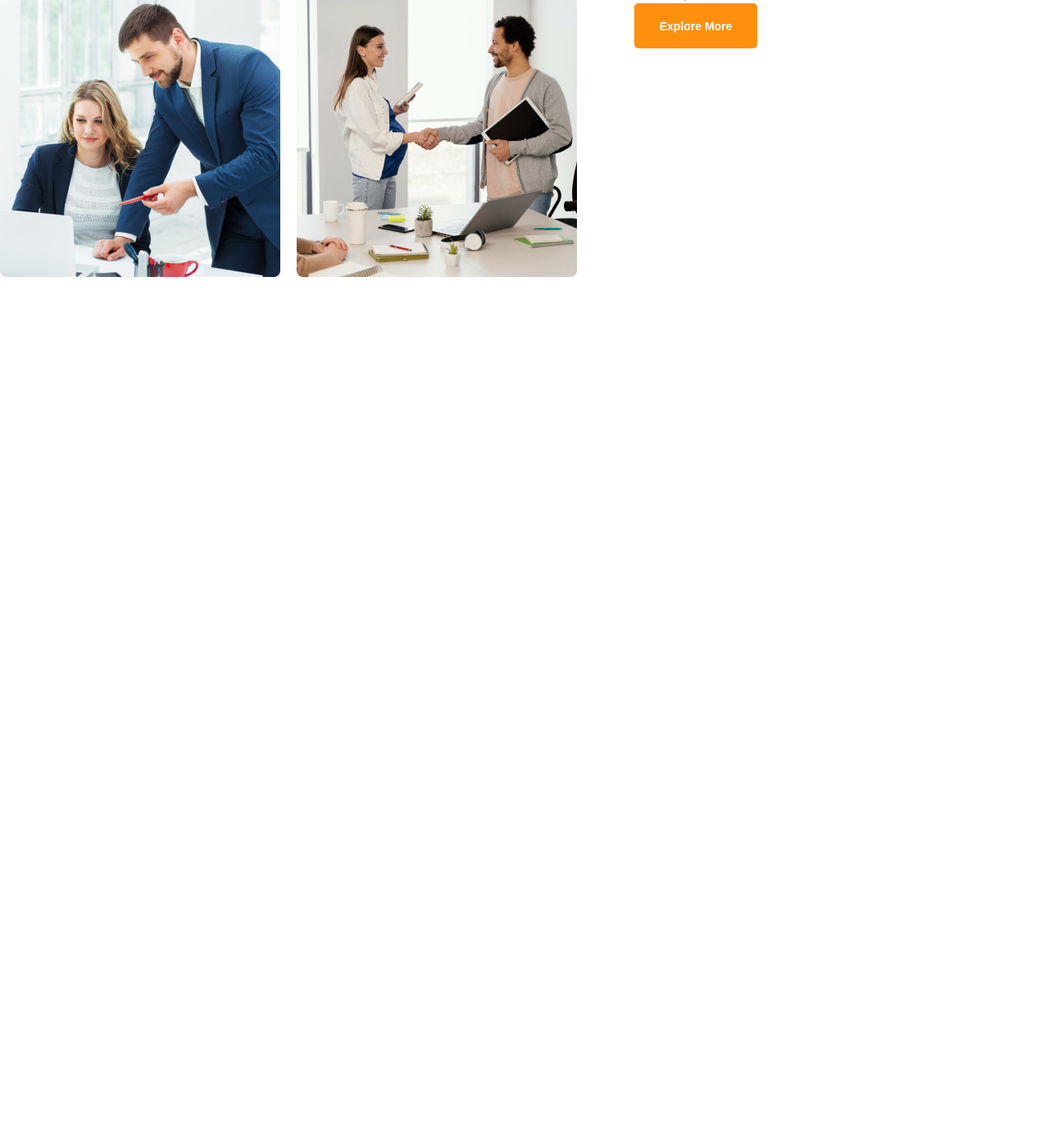
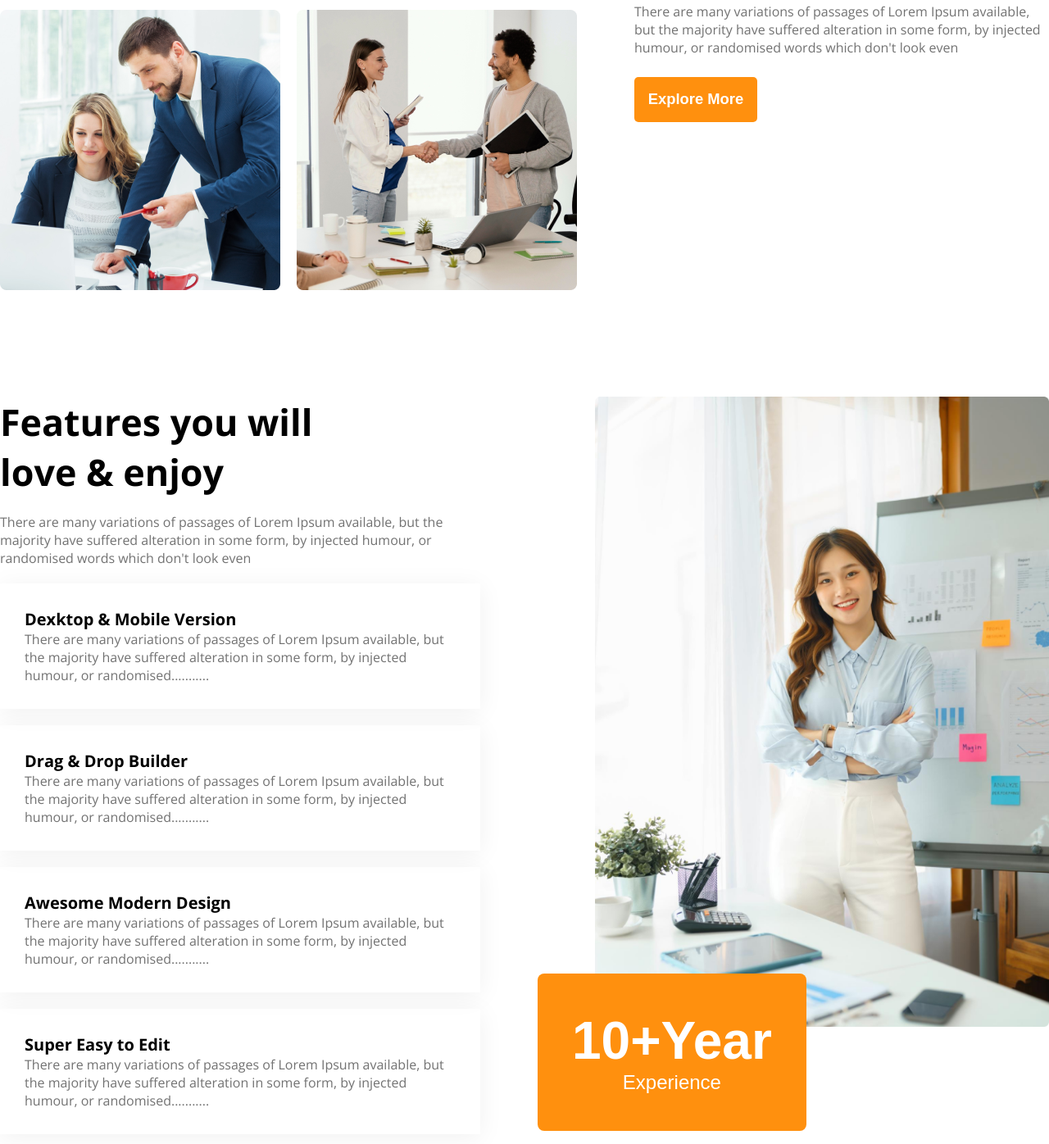
Before and after one commit to shekhmohibur/architects-practice, a plain HTML site: page index.html in a window 1280 px wide. Shown: the part 1401-2797 px from the top of the page at 82% size. Before the commit the page ends 1819 px from the top, so only its background shows below. Drawn offline with nearby package versions, Linux system fonts and the light colour scheme.

Commit message:
added features cards and features img

```diff
--- a/index.html
+++ b/index.html
@@ -38,10 +38,38 @@
                     <img src="images/team3.png" alt="discussing team members">
                     <img src="images/team4.png" alt="discussing team members">
                 </div>
-                <div class="quick-list">
-                    <h3 class="quick-list-title">Quick list of Our Features</h3>
+                <div class="quick-list display-flex">
+                    <h3 class="quick-list-title primary-heading"><span class="light-gray">Quick list</span> <span>of Our</span><br><span id="primary-color">Features</span></h3>
                     <p class="quick-list-description light-gray">There are many variations of passages of Lorem Ipsum available, but the majority have suffered alteration in some form, by injected humour, or randomised words which don't look even</p>
                     <button class="primary-btn">Explore More</button>
+                </div>
+            </div>
+            <div class="features-container display-flex">
+                <div class="features-lists display-flex">
+                        <div>
+                            <h3 class="primary-heading features-heading">Features you will love & enjoy</h3>
+                        </div>
+                        <p class="features-descirption light-gray">There are many variations of passages of Lorem Ipsum available, but the majority have suffered alteration in some form, by injected humour, or randomised words which don't look even</p>
+                        <div class="features-card">
+                            <h5>Dexktop & Mobile Version</h5>
+                            <p class="card-description light-gray">There are many variations of passages of Lorem Ipsum available, but the majority have suffered alteration in some form, by injected humour, or randomised...........</p>
+                        </div>
+                        <div class="features-card">
+                            <h5>Drag & Drop Builder</h5>
+                            <p class="card-description light-gray">There are many variations of passages of Lorem Ipsum available, but the majority have suffered alteration in some form, by injected humour, or randomised...........</p>
+                        </div>
+                        <div class="features-card">
+                            <h5>Awesome Modern Design</h5>
+                            <p class="card-description light-gray">There are many variations of passages of Lorem Ipsum available, but the majority have suffered alteration in some form, by injected humour, or randomised...........</p>
+                        </div>
+                        <div class="features-card">
+                            <h5>Super Easy to Edit</h5>
+                            <p class="card-description light-gray">There are many variations of passages of Lorem Ipsum available, but the majority have suffered alteration in some form, by injected humour, or randomised...........</p>
+                        </div>
+                </div>
+                <div>
+                    <img src="images/architect.png" alt="Features Image presenter" class="features-img">
+                    <button class="features-badge"><span>10+Year</span><br>Experience</button>
                 </div>
             </div>
         </section>
--- a/styles/style.css
+++ b/styles/style.css
@@ -28,6 +28,12 @@
   .section-gap{
     margin: 80px 0;
   }
+  #primary-color{
+    color: #FF900E;
+  }
+  .primary-heading{
+    font-size: 2.8rem;
+  }
   .primary-btn{
     background: #FF900E;
     Width: 150px;
@@ -35,7 +41,7 @@
     border-radius: 5px;
     outline: none;
     border: none;
-    font-size: 14px;
+    font-size: 1.15rem;
     font-weight: 600;
     color: rgb(255, 255, 255);
     cursor: pointer;
@@ -51,7 +57,7 @@
   }
   .brand{
     font-weight: 800;
-    font-size: x-large;
+    font-size: 2.25rem;
   }
   .nav-links{
     gap: 20px;
@@ -92,12 +98,58 @@
   grid-template-columns: repeat(2, 1fr);
   gap: 20px;
 }
-
-
-
-
-
-
+.quick-list{
+  flex-direction: column;
+  gap: 25px;
+}
+/* features love and enjoy */
+.features-container{
+  max-width: 1440px;
+  margin: 0 auto;
+  margin-top: 130px;
+  gap: 140px;
+}
+.features-container img{
+  width: 100%;
+}
+.features-heading{
+  max-width: 468px;
+}
+.features-heading span{
+  width: 15px;
+  background: #FF900E;
+  height: 120px;
+  display: inline-block;
+  margin-right: 21px;
+}
+.features-lists{
+  max-width: 586px;
+  flex-direction: column;
+  gap: 20px;
+}
+.features-card{
+  padding: 30px;
+  box-shadow: 0px 4px 30px 0px rgba(0, 0, 0, 0.06);
+}
+.features-card h5{
+  font-size: 1.25rem;
+}
+.features-badge{
+  padding: 45px 42px;
+  border-radius: 8px;
+  background: rgb(255, 144, 14);
+  font-size: 1.5rem;
+  color: #fff;
+  border: none;
+  cursor: pointer;
+  position: relative;
+  top: -70px;
+  left: -70px;
+}
+.features-badge span{
+  font-size: 4rem;
+  font-weight: 700;
+}
 
 
 
@@ -112,7 +164,8 @@
     .heading{
         font-size: 24px;
     }
-    .navbar{
+    .navbar,
+    .teams{
         flex-direction: column;
     }
     .nav-links{
@@ -121,12 +174,21 @@
     header, .short-identity{
         padding: 0;
     }
+    .teams-gallery{
+      grid-template-columns: repeat(1, 1fr);
+    }
   }
-@media screen and (min-width:577px)and (max-width:767px){
+@media screen and (min-width:577px)and (max-width:992px){
     .short-identity{
         padding: 20px;
     }
     .short-identity{
         padding:0 70px;
     }
+    .teams-gallery{
+      grid-template-columns: repeat(1, 1fr);
+    }
+    .teams{
+      flex-direction: column;
+    }
 }
```
